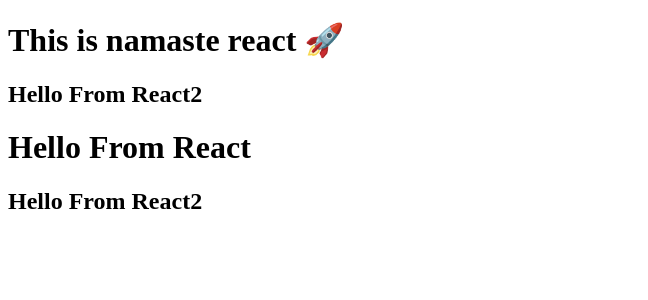
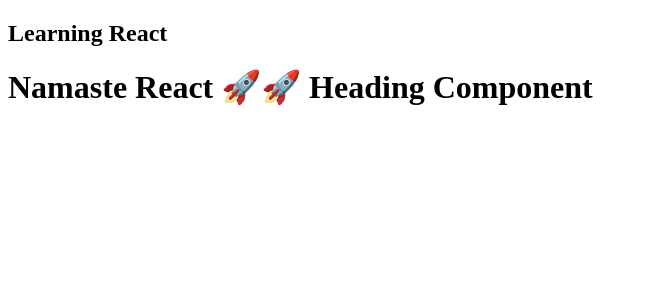
Before and after one commit to vipul513/Namaste-React, a React (Vite) app: page / in a window 1280 px wide. Shown: the top 300 px of the page, without its empty margins (0-648 px from the left). Built offline with nearby package versions, Linux system fonts and the light colour scheme.

Commit message:
Episode-3

```diff
--- a/App.js
+++ b/App.js
@@ -1,17 +1,36 @@
 import React from "react";
 import ReactDOM from "react-dom/client";
 
-const parent = React.createElement("div", {id: "parent"}, [
-    React.createElement("div", {id: "child"}, [
-        React.createElement("h1", {}, "This is namaste react 🚀"),
-        React.createElement("h2", {}, "Hello From React2")
-    ]),
-    React.createElement("div", {id: "child2"}, [
-        React.createElement("h1", {}, "Hello From React"),
-        React.createElement("h2", {}, "Hello From React2")
-    ]),
-]);
-const heading = React.createElement("h1", {}, "Hello From React");
-const root = ReactDOM.createRoot(document.getElementById("root"));
 
-root.render(parent);
+// React Element JSX
+const jsxHeading = (
+    <h1 id="heading" tabIndex={5}>
+        Namaste Javascript Episode-3 🚀🚀
+    </h1>
+);
+
+// components
+// 1) Class based components  -- OLD
+// 2) Functional based components -- NEW
+
+// react element
+const heading = <h1>Namaste React Heading</h1>
+
+const Title = () => (
+    <div id="container">
+        <h2> Learning React </h2>
+    </div>
+)
+// react functional component
+const HeadingComponent = () => (
+    <div id="check">
+        <Title />
+        <h1 className="heading">Namaste React 🚀🚀 Heading Component </h1>
+    </div>
+);
+
+
+const rootElm = ReactDOM.createRoot(document.getElementById("root"));
+
+// if you want to render react component write it in <../>
+rootElm.render(<HeadingComponent/>);
--- a/index.html
+++ b/index.html
@@ -7,7 +7,7 @@
 </head>
 <body>
     <div id="root">
-
+        <h2>Namste React 🚀🚀</h2>
     </div>
     <script type="module" src="./App.js"></script>
 </body>
--- a/package.json
+++ b/package.json
@@ -3,6 +3,8 @@
   "version": "1.0.0",
   "description": "This is namaste-react learning",
   "scripts": {
+    "start": "parcel index.html",
+    "build": "parcel build index.html",
     "test": "echo \"Error: no test specified\" && exit 1"
   },
   "author": "",
```
Also changed, not shown: 1 other file (tests, documents, lock files or other folders).
